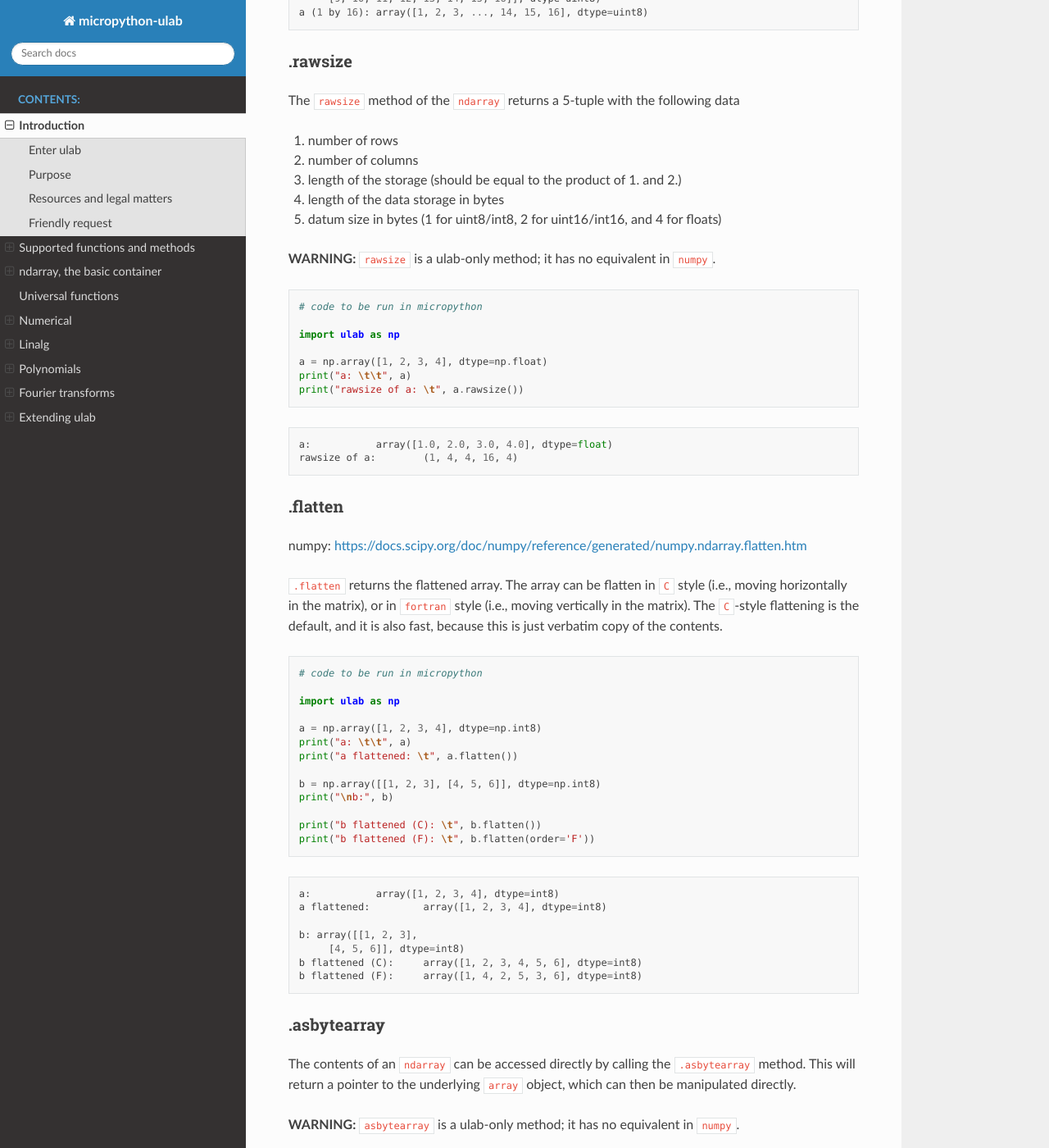
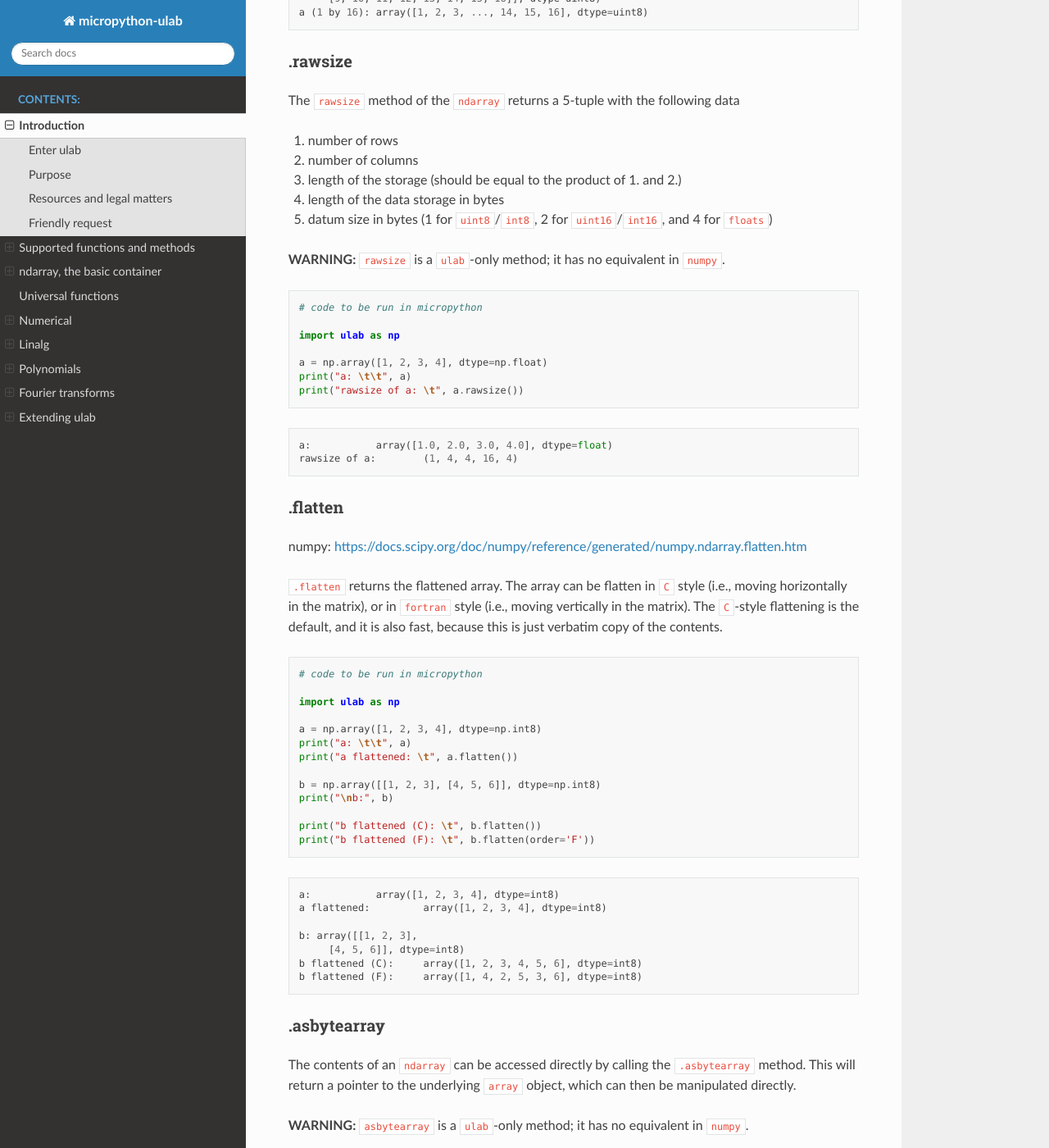
Before and after one commit to v923z/micropython-ulab, a Sphinx documentation site: the page built from docs/manual/source/ulab.rst, in a window 1280 px wide and 1400 px high, scrolled down 7949 px. Shown: the whole window at 82% size. Built offline with Sphinx 7.4.7 and the Read the Docs theme 2.0.0, drawn with Linux system fonts in a browser that asks for light colours; cross-references to code outside the pages are shown as plain code; some of the changed text lies outside the part shown.

Commit message:
a couple of trivial improvements in the documentation

```diff
--- a/docs/manual/source/ulab.rst
+++ b/docs/manual/source/ulab.rst
@@ -439,11 +439,11 @@ following data
 2. number of columns
 3. length of the storage (should be equal to the product of 1. and 2.)
 4. length of the data storage in bytes
-5. datum size in bytes (1 for uint8/int8, 2 for uint16/int16, and 4 for
-   floats)
-
-**WARNING:** ``rawsize`` is a ulab-only method; it has no equivalent in
-``numpy``.
+5. datum size in bytes (1 for ``uint8``/``int8``, 2 for
+   ``uint16``/``int16``, and 4 for ``floats``)
+
+**WARNING:** ``rawsize`` is a ``ulab``-only method; it has no equivalent
+in ``numpy``.
 
 .. code::
 
@@ -511,8 +511,8 @@ The contents of an ``ndarray`` can be accessed directly by calling the
 ``.asbytearray`` method. This will return a pointer to the underlying
 ``array`` object, which can then be manipulated directly.
 
-**WARNING:** ``asbytearray`` is a ulab-only method; it has no equivalent
-in ``numpy``.
+**WARNING:** ``asbytearray`` is a ``ulab``-only method; it has no
+equivalent in ``numpy``.
 
 .. code::
 
@@ -2104,7 +2104,7 @@ https://docs.scipy.org/doc/numpy/reference/generated/numpy.fft.ifft.html
 fft
 ---
 
-Since ulab’s ``ndarray`` does not support complex numbers, the
+Since ``ulab``\ ’s ``ndarray`` does not support complex numbers, the
 invocation of the Fourier transform differs from that in ``numpy``. In
 ``numpy``, you can simply pass an array or iterable to the function, and
 it will be treated as a complex array:
```
Also changed, not shown: docs/ulab-manual.ipynb.
